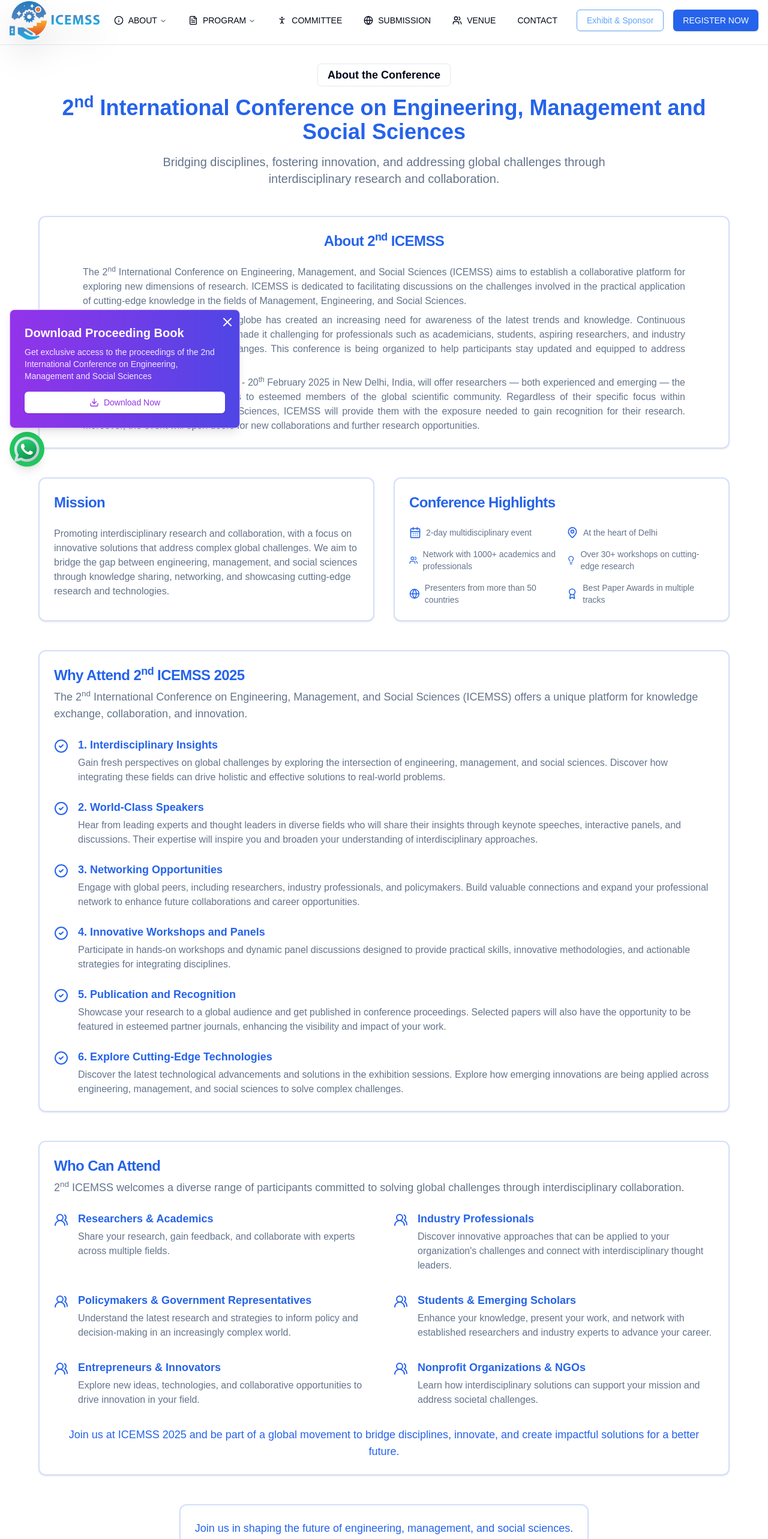
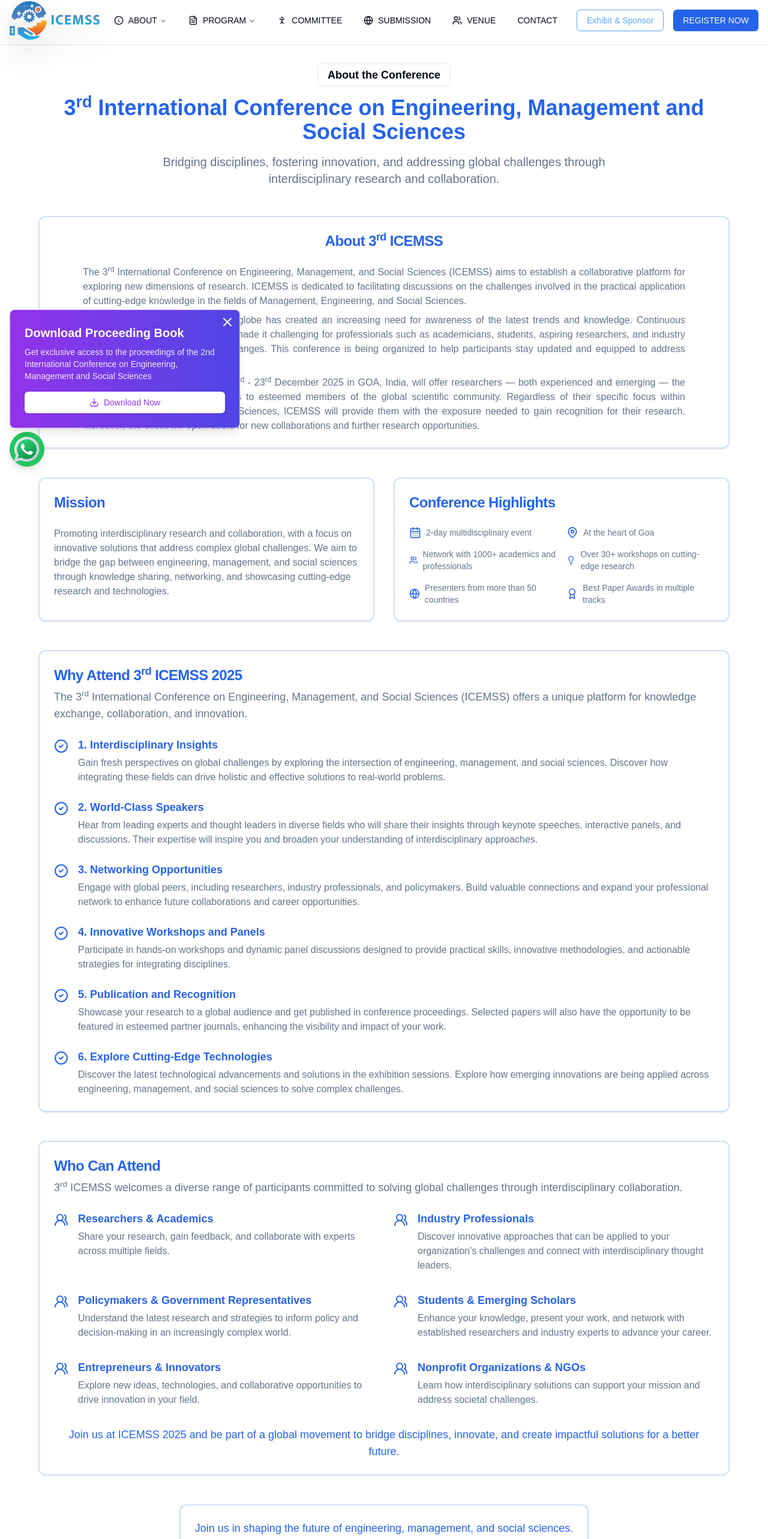
Before and after one commit to ZepResearch/icemss, a Next.js app: page /about-conference in a window 1280 px wide. Shown: the part 6-2572 px from the top of the page at 60% size. Built offline with nearby package versions, Linux system fonts and the light colour scheme.

Commit message:
content fixed

```diff
--- a/app/(pages)/about-conference/Content.jsx
+++ b/app/(pages)/about-conference/Content.jsx
@@ -37,7 +37,7 @@ export default function ConferenceAboutSection() {
 
     const conferenceFeatures = [
       { icon: CalendarDays, text: "2-day multidisciplinary event" },
-      { icon: MapPin, text: "At the heart of Delhi" },
+      { icon: MapPin, text: "At the heart of Goa" },
       { icon: Users, text: "Network with 1000+ academics and professionals" },
       { icon: Lightbulb, text: "Over 30+ workshops on cutting-edge research" },
       { icon: Globe, text: "Presenters from more than 50 countries" },
@@ -109,7 +109,7 @@ export default function ConferenceAboutSection() {
         <div className="max-w-6xl mx-auto">
           <motion.div variants={itemVariants} className="text-center mb-12">
             <Badge variant="outline" className="mb-4 text-lg px-4 py-1">About the Conference</Badge>
-            <h2 className="text-4xl font-bold text-primary mb-4">2<sup>nd</sup> International Conference on Engineering, Management and Social Sciences</h2>
+            <h2 className="text-4xl font-bold text-primary mb-4">3<sup>rd</sup> International Conference on Engineering, Management and Social Sciences</h2>
             <p className="text-xl text-muted-foreground max-w-3xl mx-auto">
               Bridging disciplines, fostering innovation, and addressing global challenges through interdisciplinary research and collaboration.
             </p>
@@ -119,17 +119,17 @@ export default function ConferenceAboutSection() {
           <motion.div variants={itemVariants} className="mt-12 text-center pb-12">
             <Card className="bg-white/50 backdrop-blur-sm border-2 border-primary/20">
               <CardHeader>
-                  <CardTitle className="text-2xl font-bold text-primary">About 2<sup>nd</sup>   ICEMSS</CardTitle>
+                  <CardTitle className="text-2xl font-bold text-primary">About 3<sup>rd</sup>   ICEMSS</CardTitle>
                 </CardHeader>
                 <CardContent>
                   <p className="text-muted-foreground px-12 text-justify">
-                  The 2<sup>nd</sup> International Conference on Engineering, Management, and Social Sciences (ICEMSS) aims to establish a collaborative platform for exploring new dimensions of research. ICEMSS is dedicated to facilitating discussions on the challenges involved in the practical application of cutting-edge knowledge in the fields of Management, Engineering, and Social Sciences.
+                  The 3<sup>rd</sup> International Conference on Engineering, Management, and Social Sciences (ICEMSS) aims to establish a collaborative platform for exploring new dimensions of research. ICEMSS is dedicated to facilitating discussions on the challenges involved in the practical application of cutting-edge knowledge in the fields of Management, Engineering, and Social Sciences.
                   </p>
                   <p className="text-muted-foreground px-12 text-justify mt-2">
                   The rapid development across the globe has created an increasing need for awareness of the latest trends and knowledge. Continuous advancements in these fields have made it challenging for professionals such as academicians, students, aspiring researchers, and industry experts to keep pace with these changes. This conference is being organized to help participants stay updated and equipped to address these evolving developments.
                   </p>
                   <p className="text-muted-foreground px-12 text-justify mt-2">
-                  The conference, taking place on 19<sup>th</sup> - 20<sup>th</sup> February 2025 in New Delhi, India, will offer researchers — both experienced and emerging — the opportunity to present their findings to esteemed members of the global scientific community. Regardless of their specific focus within Management, Education, or Social Sciences, ICEMSS will provide them with the exposure needed to gain recognition for their research. Moreover, the event will open doors for new collaborations and further research opportunities.
+                  The conference, taking place on 22<sup>nd</sup> - 23<sup>rd</sup> December 2025 in  GOA, India, will offer researchers — both experienced and emerging — the opportunity to present their findings to esteemed members of the global scientific community. Regardless of their specific focus within Management, Education, or Social Sciences, ICEMSS will provide them with the exposure needed to gain recognition for their research. Moreover, the event will open doors for new collaborations and further research opportunities.
                   </p>
                 </CardContent>
             </Card>
@@ -173,9 +173,9 @@ export default function ConferenceAboutSection() {
           <motion.div variants={itemVariants} className="mt-12">
             <Card className="bg-white/50 backdrop-blur-sm border-2 border-primary/20">
               <CardHeader>
-                <CardTitle className="text-2xl font-bold text-primary">Why Attend 2<sup>nd</sup>  ICEMSS 2025</CardTitle>
+                <CardTitle className="text-2xl font-bold text-primary">Why Attend 3<sup>rd</sup>  ICEMSS 2025</CardTitle>
                 <CardDescription className="text-lg">
-                  The 2<sup>nd</sup>  International Conference on Engineering, Management, and Social Sciences (ICEMSS) offers a unique platform for knowledge exchange, collaboration, and innovation.
+                  The 3<sup>rd</sup>  International Conference on Engineering, Management, and Social Sciences (ICEMSS) offers a unique platform for knowledge exchange, collaboration, and innovation.
                 </CardDescription>
               </CardHeader>
               <CardContent>
@@ -200,7 +200,7 @@ export default function ConferenceAboutSection() {
               <CardHeader>
                 <CardTitle className="text-2xl font-bold text-primary">Who Can Attend</CardTitle>
                 <CardDescription className="text-lg">
-                2<sup>nd</sup>  ICEMSS welcomes a diverse range of participants committed to solving global challenges through interdisciplinary collaboration.
+                3<sup>rd</sup>  ICEMSS welcomes a diverse range of participants committed to solving global challenges through interdisciplinary collaboration.
                 </CardDescription>
               </CardHeader>
               <CardContent>
@@ -233,7 +233,7 @@ export default function ConferenceAboutSection() {
                   Join us in shaping the future of engineering, management, and social sciences.
                 </CardDescription>
                 <p className="text-muted-foreground">
-                February 19th - 20th, 2025 • Delhi, India
+                December 22nd - 23rd, 2025 • GOA, India
                 </p>
               </CardContent>
             </Card>
--- a/app/(pages)/about-organizers/Content.jsx
+++ b/app/(pages)/about-organizers/Content.jsx
@@ -36,8 +36,8 @@ export default function AboutCompany() {
   }
 
   const conferenceFeatures = [
-    { icon: CalendarDays, text: "2-day event: February 19th-20th , 2025" },
-    { icon: MapPin, text: "Delhi,India" },
+    { icon: CalendarDays, text: "2-day event: December 22nd-23rd , 2025" },
+    { icon: MapPin, text: "Goa,India" },
     { icon: Users, text: "500+ Expected Attendees" },
     { icon: Globe, text: "International Speakers" },
     { icon: Mail, text: "info@icemss.in" },
@@ -55,7 +55,7 @@ export default function AboutCompany() {
       <div className="max-w-6xl mx-auto">
         <motion.div variants={itemVariants} className="text-center mb-12">
           <Badge variant="outline" className="mb-4 text-lg px-4 py-1">About Zep Research</Badge>
-          <h2 className="text-4xl font-bold text-primary mb-4">2<sup>nd</sup> International Conference on Engineering, Management and Social Sciences</h2>
+          <h2 className="text-4xl font-bold text-primary mb-4">3<sup>rd</sup> International Conference on Engineering, Management and Social Sciences</h2>
           <p className="text-xl text-muted-foreground max-w-3xl mx-auto">
             A premier event bringing together industry professionals, researchers, and academics from around the world.
           </p>
@@ -118,7 +118,7 @@ export default function AboutCompany() {
                 Join us in shaping the future Engineering, Management and Social Sciences
               </CardDescription>
               <p className="text-muted-foreground">
-              19th - 20th February, 2025 • Delhi,India
+              22nd - 23rd December, 2025 • Goa,India
               </p>
             </CardContent>
           </Card>
--- a/app/(pages)/mode-of-presentation/Content.jsx
+++ b/app/(pages)/mode-of-presentation/Content.jsx
@@ -54,7 +54,7 @@ export default function ModeOfPresent() {
             Mode of Presentation
           </Badge>
           <h1 className="text-4xl font-bold text-primary mb-4">
-          2<sup>nd</sup> International Conference on Engineering, Management and Social Sciences
+          3<sup>rd</sup> International Conference on Engineering, Management and Social Sciences
           </h1>
           <p className="text-xl text-muted-foreground max-w-3xl mx-auto">
             Choose your preferred method of presenting at the International
--- a/app/(pages)/schedule/Content.jsx
+++ b/app/(pages)/schedule/Content.jsx
@@ -76,7 +76,7 @@ export default function ConferenceSchedule() {
         <div className="grid gap-8 md:grid-cols-[300px_1fr]">
           <Card className="border-blue-200">
             <CardHeader>
-              <CardTitle>February 2025</CardTitle>
+              <CardTitle>December 2025</CardTitle>
             </CardHeader>
             <CardContent>
               <Calendar
--- a/app/(pages)/theme-and-topics/Content.jsx
+++ b/app/(pages)/theme-and-topics/Content.jsx
@@ -116,7 +116,7 @@ export default function ThemeAndTopics() {
       <div className="max-w-6xl mx-auto">
         <motion.div variants={itemVariants} className="text-center mb-12">
           <Badge variant="outline" className="mb-4 text-lg px-4 py-1 bg-primary text-white">Conference Themes</Badge>
-          <h2 className="text-4xl font-bold  mb-4">2<sup>nd</sup> International Conference on Engineering, Management and Social Sciences (ICEMSS)</h2>
+          <h2 className="text-4xl font-bold  mb-4">3<sup>rd</sup> International Conference on Engineering, Management and Social Sciences (ICEMSS)</h2>
           <p className="text-xl text-gray-700 max-w-3xl mx-auto">
             Advancing Knowledge Through Interdisciplinary Research and Innovation
           </p>
@@ -129,7 +129,7 @@ export default function ThemeAndTopics() {
             </CardHeader>
             <CardContent className="p-6">
               <p className="leading-relaxed text-lg text-gray-700">
-                The 2<sup>nd</sup> International Conference on Engineering, Management and Social Sciences (ICEMSS) serves as a premier forum for researchers, practitioners, and academics to share their latest findings and innovations across these diverse yet interconnected fields. This conference aims to foster collaboration and knowledge exchange between different disciplines.
+                The 3<sup>rd</sup> International Conference on Engineering, Management and Social Sciences (ICEMSS) serves as a premier forum for researchers, practitioners, and academics to share their latest findings and innovations across these diverse yet interconnected fields. This conference aims to foster collaboration and knowledge exchange between different disciplines.
               </p>
               <p className="leading-relaxed text-lg text-gray-700 mt-4">
                 We welcome original research papers, case studies, and theoretical frameworks that demonstrate excellence in engineering, management practices, and social sciences, with particular emphasis on work that bridges multiple disciplines or addresses contemporary global challenges.
--- a/app/(pages)/venue/Content.jsx
+++ b/app/(pages)/venue/Content.jsx
@@ -49,7 +49,7 @@ export default function VenuePage() {
 
             </div>
             <div className="mt-4 text-blue-700 dark:text-blue-300 text-lg inline-flex gap-2">
-              <span className="font-bold"><Calendar/></span> 19th - 20th February 2025
+              <span className="font-bold"><Calendar/></span> 22nd - 23rd December 2025
             </div>
           </div>
         </div>
```
